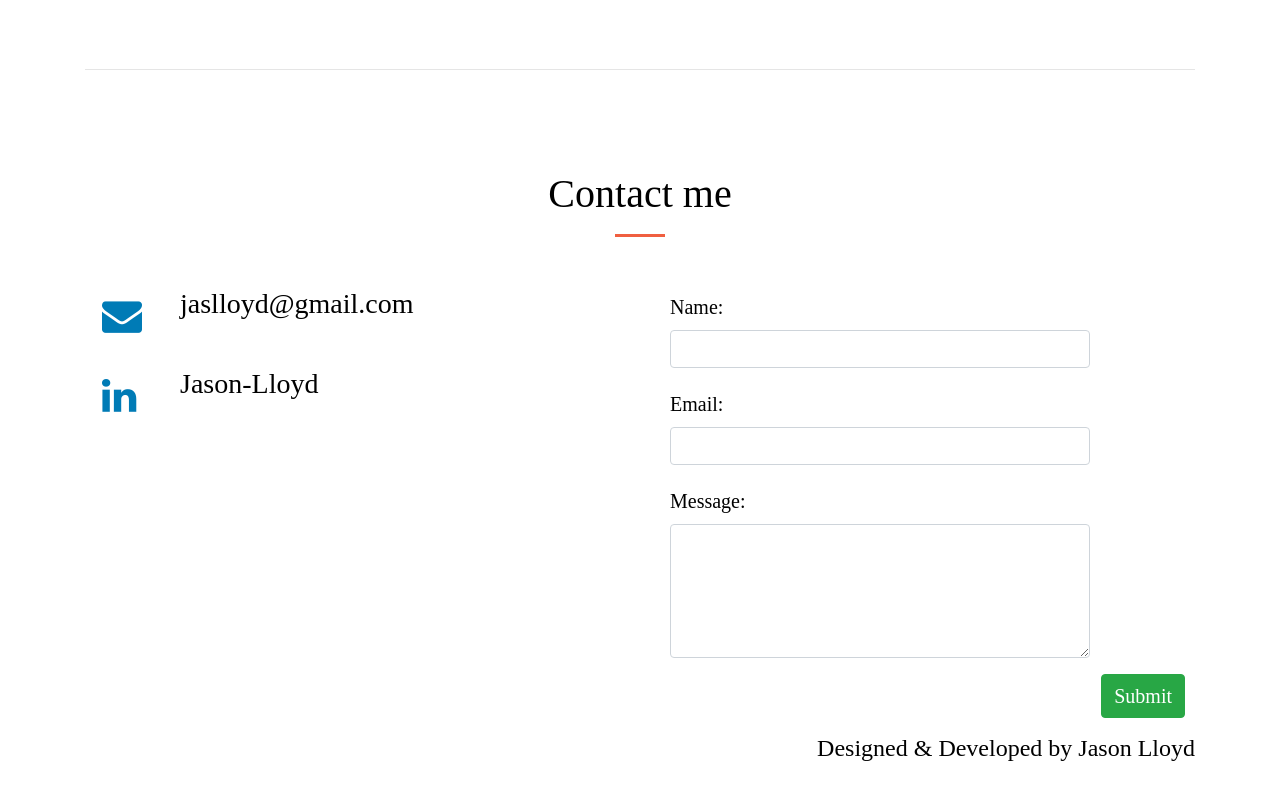
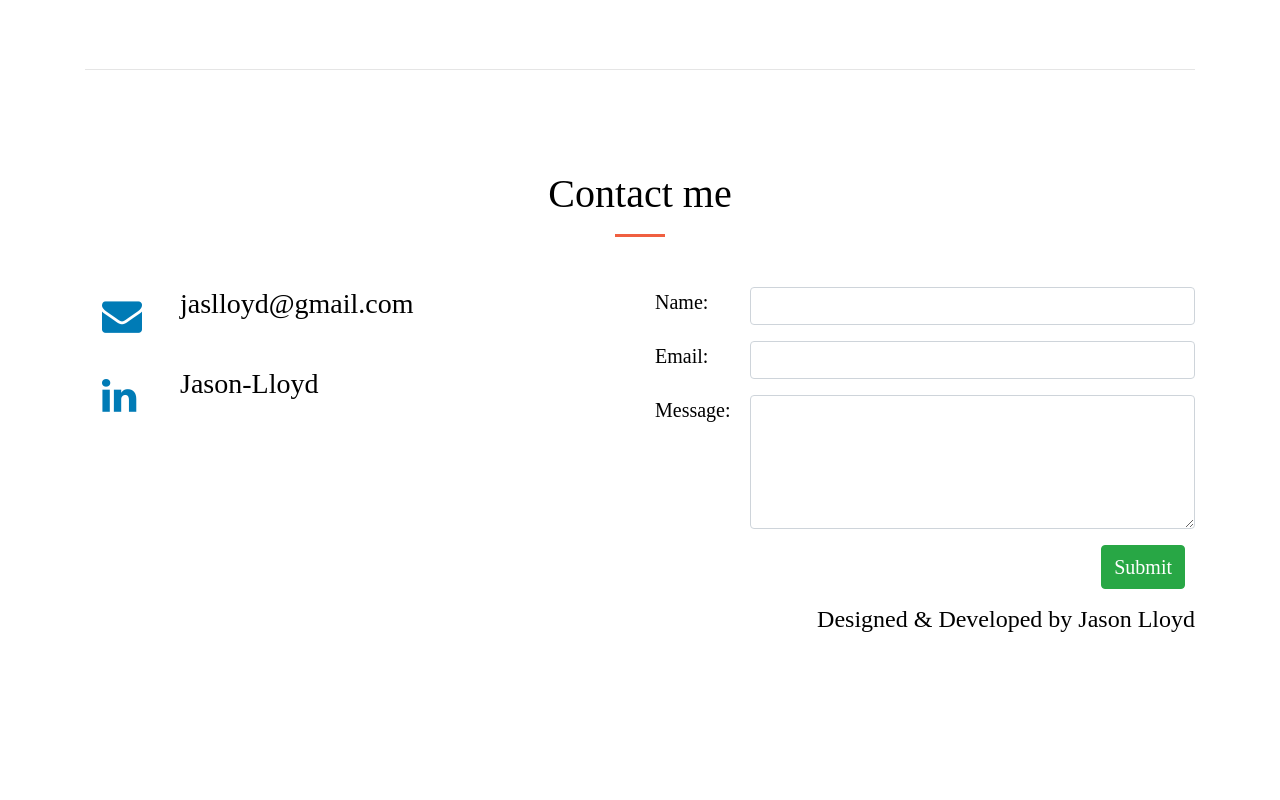
Before and after one commit to TheDeployGuy/Jason_Portfolio, a React (Create React App) app: page / in a window 1280 px wide. Shown: the part 2463-3263 px from the top of the page. After the commit the page ends 3168 px from the top, so only its background shows below. Built offline with nearby package versions, Linux system fonts and the light colour scheme.

Commit message:
Make the form inline

```diff
--- a/public/index.html
+++ b/public/index.html
@@ -31,7 +31,7 @@
       To begin the development, run `npm start`.
       To create a production bundle, use `npm run build`.
     -->
-    <script src="https://code.jquery.com/jquery-3.2.1.slim.min.js" integrity="sha384-KJ3o2DKtIkvYIK3UENzmM7KCkRr/rE9/Qpg6aAZGJwFDMVNA/GpGFF93hXpG5KkN" crossorigin="anonymous"></script>
+    <script src="https://code.jquery.com/jquery-3.2.1.js" crossorigin="anonymous"></script>
     <script src="https://cdnjs.cloudflare.com/ajax/libs/popper.js/1.12.9/umd/popper.min.js" integrity="sha384-ApNbgh9B+Y1QKtv3Rn7W3mgPxhU9K/ScQsAP7hUibX39j7fakFPskvXusvfa0b4Q" crossorigin="anonymous"></script>
     <script src="https://maxcdn.bootstrapcdn.com/bootstrap/4.0.0/js/bootstrap.min.js" integrity="sha384-JZR6Spejh4U02d8jOt6vLEHfe/JQGiRRSQQxSfFWpi1MquVdAyjUar5+76PVCmYl" crossorigin="anonymous"></script>
  <script>
--- a/src/components/ContactSection.jsx
+++ b/src/components/ContactSection.jsx
@@ -59,20 +59,20 @@ class ContactSection extends Component {
                 </div>
               </div>
               <div className="col-md-6">
-                <form className="form-horizontal" onSubmit={e => this.handleSubmit(e)}>
-                  <div className="form-group">
+                <form onSubmit={e => this.handleSubmit(e)}>
+                  <div className="form-group row">
                     <label htmlFor="name" className="col-sm-2">Name:</label>
                     <div className="col-sm-10">
                       <input type="name" name="name" className="form-control" id="name" onChange={e => this.handleChange(e)} required />
                     </div>
                   </div>
-                  <div className="form-group">
+                  <div className="form-group row">
                     <label htmlFor="email" className="col-sm-2">Email:</label>
                     <div className="col-sm-10">
                       <input type="email" name="email" className="form-control" id="email" onChange={e => this.handleChange(e)} required />
                     </div>
                   </div>
-                  <div className="form-group">
+                  <div className="form-group row">
                     <label htmlFor="message" className="col-sm-2">Message:</label>
                     <div className="col-sm-10">
                       <textarea rows="5" name="message" className="form-control" id="message" onChange={e => this.handleChange(e)} required />
```
